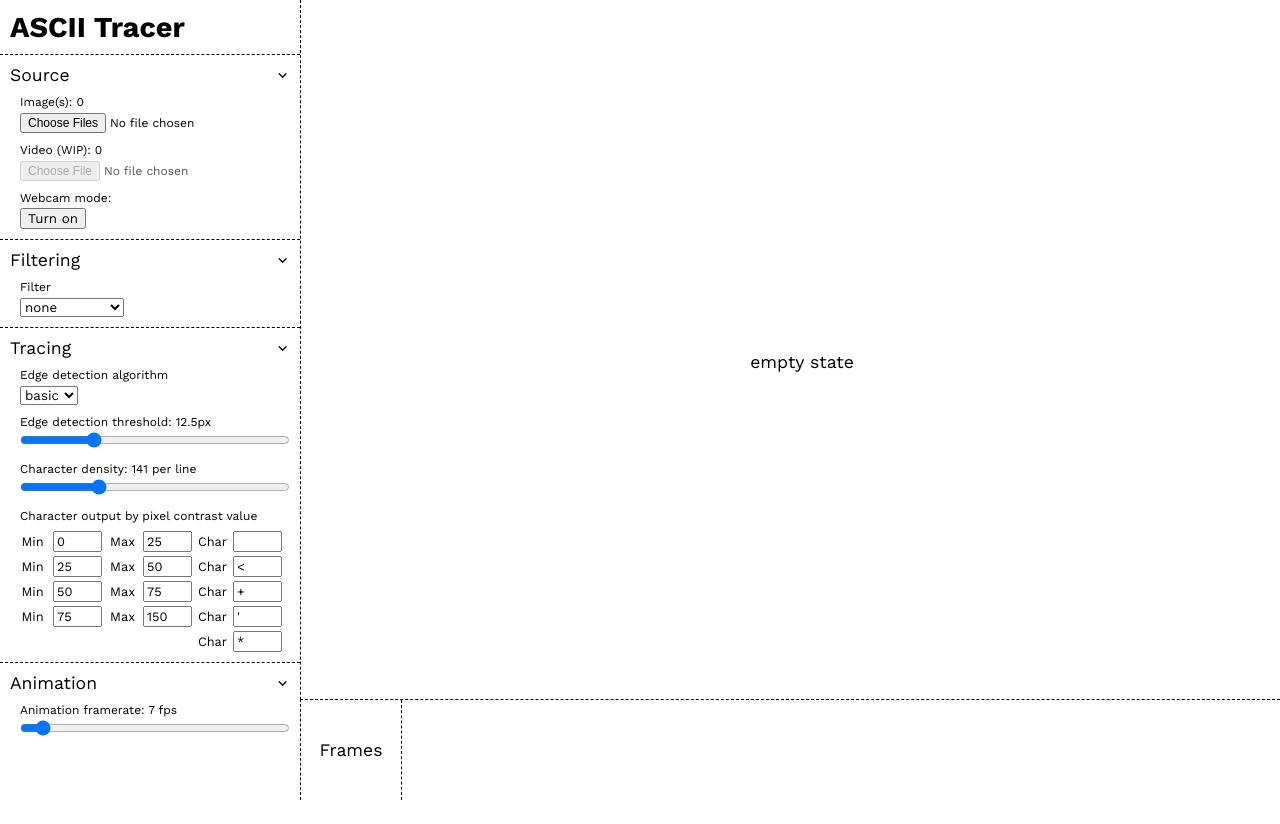
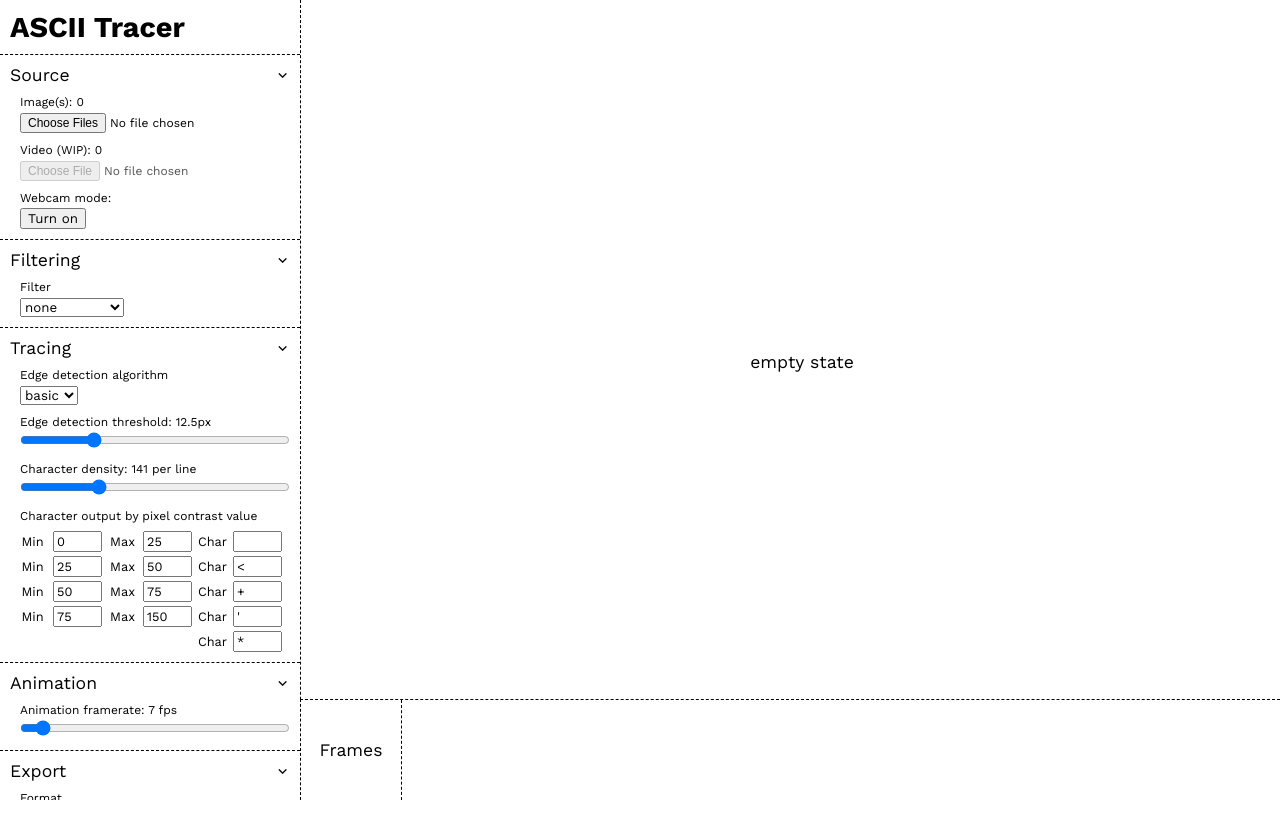
Before and after one commit to bradysheridan/ascii-animator, a Next.js app: page / in a window 1280 px wide. Built offline with nearby package versions, Linux system fonts and the light colour scheme.

Commit message:
add rudimentary export functionality (.png only for now)

```diff
--- a/package.json
+++ b/package.json
@@ -29,6 +29,7 @@
     "immer": "^9.0.21"
   },
   "dependencies": {
+    "html-to-image": "^1.11.11",
     "next": "13.4.4",
     "react": "18.2.0",
     "react-dom": "18.2.0",
--- a/src/components/Controls.js
+++ b/src/components/Controls.js
@@ -7,6 +7,7 @@ import ControlSlider from '@/components/ControlSlider';
 import ControlNumericalRangesWithOutputs from '@/components/ControlNumericalRangesWithOutputs';
 import ControlSelect from './ControlSelect';
 import Dropdown from '@/components/Dropdown';
+import exportSketch from '@/helpers/exportSketch';
 
 export default function Controls() {
   const {
@@ -35,7 +36,9 @@ export default function Controls() {
     webcamEnabled,
     setWebcamEnabled,
     webcamRecording,
-    setWebcamRecording
+    setWebcamRecording,
+    exportFormat,
+    setExportFormat
   } = useContext(ControlsContext);
 
   return(
@@ -158,6 +161,25 @@ export default function Controls() {
           onChange={setAnimationFramerate}
         />
       </Dropdown>
+
+      <Dropdown label="Export">
+        <ControlSelect
+          label={"Format"}
+          name={"format"}
+          values={[
+            "png"
+          ]}
+          onChange={setExportFormat}
+        />
+
+        <ControlButton
+          value="Export"
+          disabled={sourceImages.length < 1}
+          onClick={() => {
+            exportSketch(exportFormat);
+          }}
+        />
+      </Dropdown>
     </nav>
   );
 }
--- a/src/components/ControlsContext.js
+++ b/src/components/ControlsContext.js
@@ -23,6 +23,7 @@ export const ControlsProvider = (props) => {
   const [animationFramerate, setAnimationFramerate] = useState(7);
   const [webcamEnabled, setWebcamEnabled] = useState(false);
   const [webcamRecording, setWebcamRecording] = useState(false);
+  const [exportFormat, setExportFormat] = useState("png");
 
   return(
     <ControlsContext.Provider
@@ -52,7 +53,9 @@ export const ControlsProvider = (props) => {
         webcamEnabled,
         setWebcamEnabled,
         webcamRecording,
-        setWebcamRecording
+        setWebcamRecording,
+        exportFormat,
+        setExportFormat
       }}
     >
       {props.children}
--- /dev/null
+++ b/src/helpers/exportSketch.js
@@ -0,0 +1,22 @@
+import * as htmlToImage from 'html-to-image';
+
+function download(dataurl, filename) {
+  if ('undefined' === typeof document) return;
+  const link = document.createElement("a");
+  link.href = dataurl;
+  link.download = filename;
+  link.click();
+}
+
+export default function exportSketch(format) {
+  var node = document.querySelector("pre");
+  var width = 1280;
+
+  if (!node) return;
+
+  htmlToImage.toPng(node, {
+    canvasWidth: width,
+    canvasHeight: width * (node.clientHeight / node.clientWidth)
+  })
+  .then((dataUrl) => download(dataUrl, 'sketch.png'));
+}
--- a/src/helpers/sketchASCIIString/edgeDetectionAlgorithms/basic.js
+++ b/src/helpers/sketchASCIIString/edgeDetectionAlgorithms/basic.js
@@ -49,7 +49,8 @@ export default function edgeDetectionBasic({
           // since our image is grayscale,
           // RGB values are identical
           // we retrieve the green value for this example
-          let val = p5.green(sourceImage.get(xpos, ypos));
+          let val = p5.red(sourceImage.get(xpos, ypos));
+
           // accumulate the  kernel sum
           // kernel is a 3x3 matrix
           // kx and ky have values -1, 0, 1
```
Also changed, not shown: 1 other file (tests, documents, lock files or other folders).
